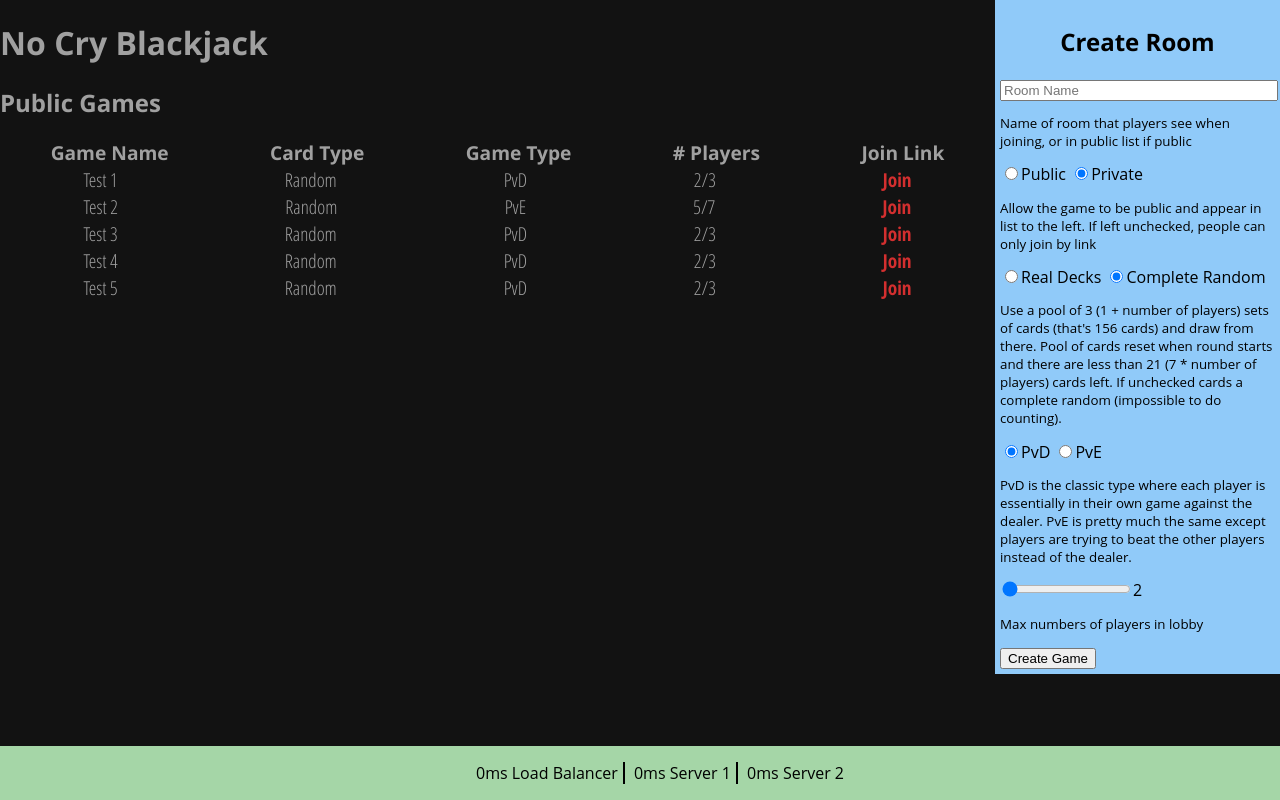
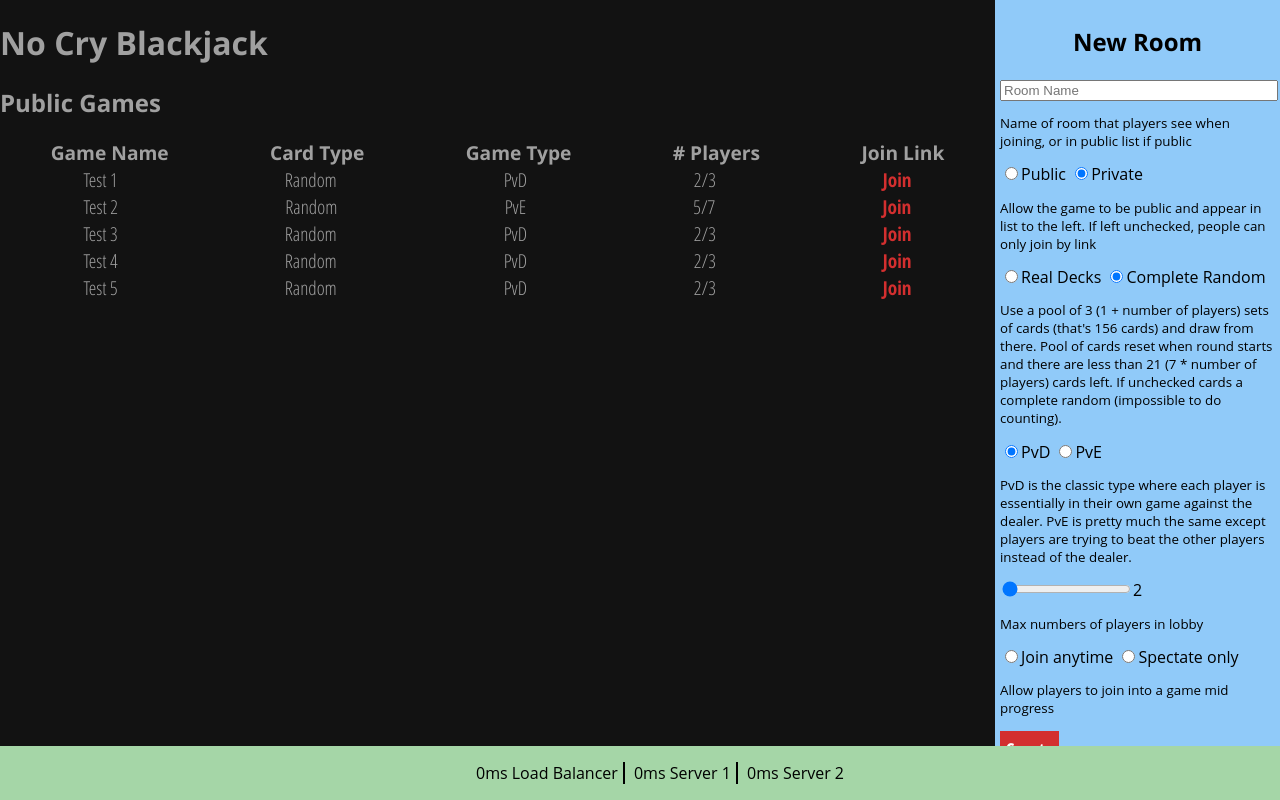
Before and after one commit to demosjarco/no-cry-blackjack, a website: page web/home.html in a window 1280 px wide. Drawn offline with Linux system fonts and the light colour scheme; a web font is replaced by a local one.

Commit message:
More web stuff

```diff
--- a/web/css/home.less
+++ b/web/css/home.less
@@ -71,6 +71,19 @@ body {
 			span#players {
 				display: inline-block;
 			}
+
+			button {
+				-webkit-appearance: none;
+				border: none;
+				padding: 2%;
+
+				background-color: @primary-variant;
+
+				font-family: 'Open Sans Condensed', sans-serif;
+				font-weight: bold;
+				font-size: larger;
+				color: white;
+			}
 		}
 	}
 }
--- a/web/home.html
+++ b/web/home.html
@@ -57,7 +57,7 @@
 			</div>
 		</section>
 		<aside>
-			<h2>Create Room</h2>
+			<h2>New Room</h2>
 			<form onSubmit="createRoom()">
 				<input type="text" required id="gameName" placeholder="Room Name" />
 				<p class="details">Name of room that players see when joining, or in public list if public</p>
@@ -72,7 +72,11 @@
 				<p class="details">PvD is the classic type where each player is essentially in their own game against the dealer. PvE is pretty much the same except players are trying to beat the other players instead of the dealer.</p>
 				<input type="range" required max="7" min="2" step="1" value="2" /><span id="players">2</span>
 				<p class="details">Max numbers of players in lobby</p>
-				<input type="submit" value="Create Game" />
+				<input type="radio" required><span>Join anytime</span>
+				<input type="radio" required><span>Spectate only</span>
+				<p class="details">Allow players to join into a game mid progress</p>
+				<button>Create</button>
+				<p class="details">Rooms automatically close if no one is in them for 5 minutes or if a game has not started in 15 minutes.</p>
 			</form>
 		</aside>
 		<footer>
```
Also changed, not shown: web/css/home.css.
